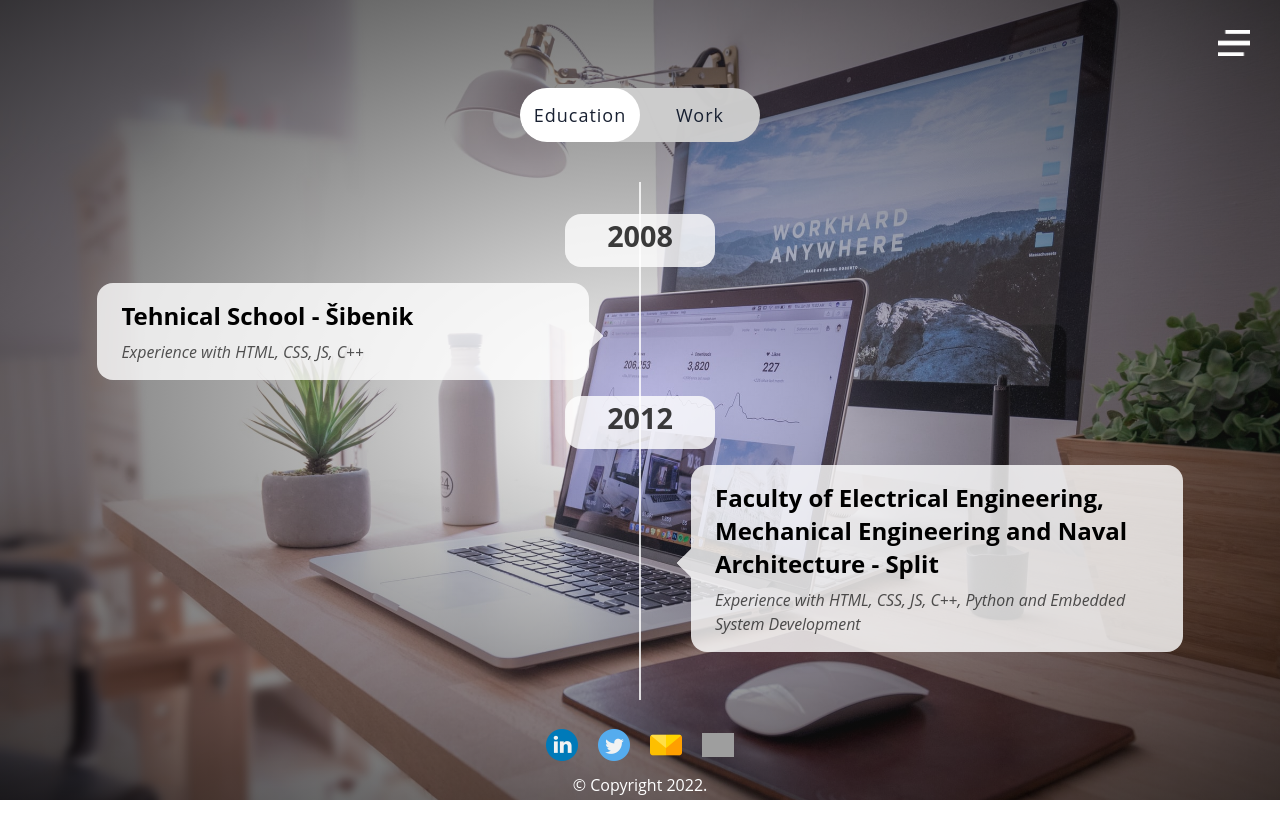
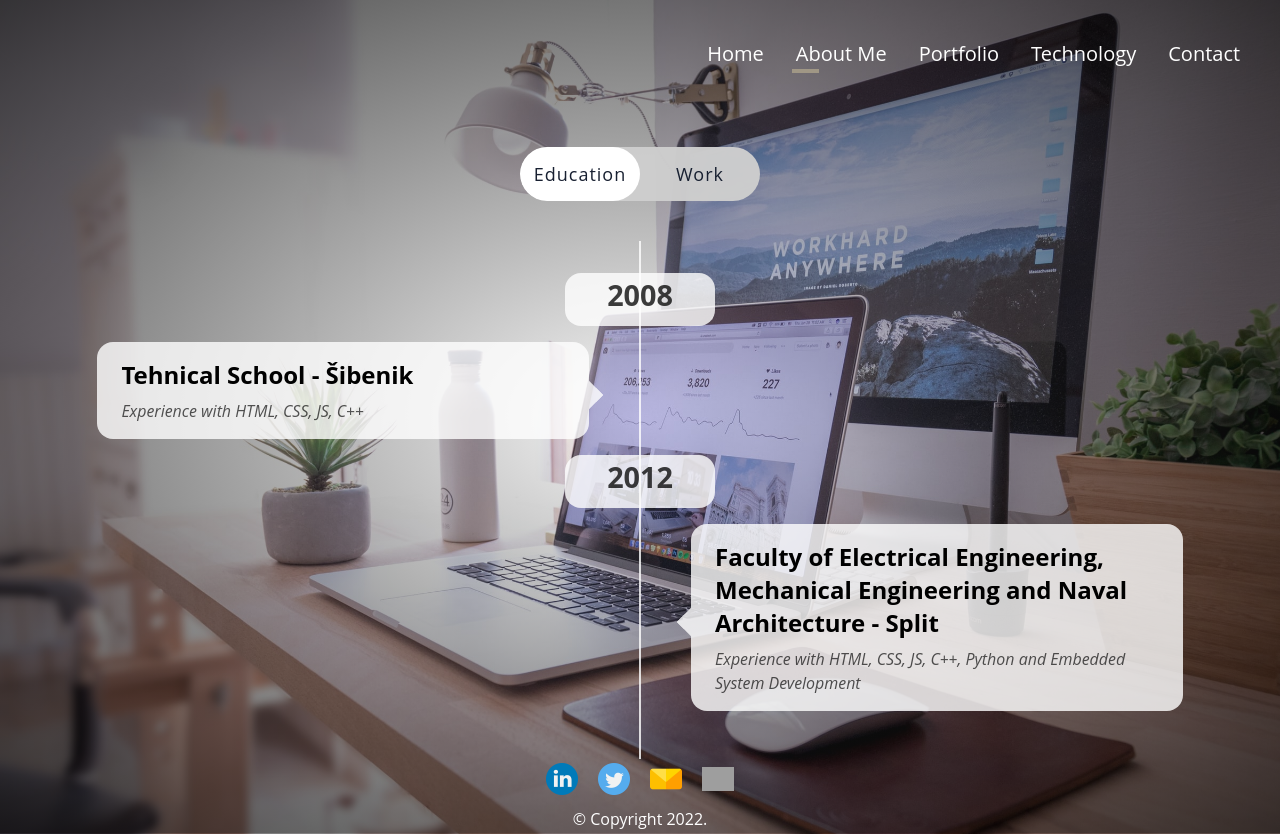
Before and after one commit to IvanMilovac/personal-portfolio-page, a React app: page /about in a window 1280 px wide. Before the commit the page ends 800 px from the top, so only its background shows below. Built offline with nearby package versions, Linux system fonts and the light colour scheme; grey boxes are pictures that could not be loaded.

Commit message:
Navbar refactor to mobile first, added sass function for breakpoints

```diff
--- a/src/components/App.scss
+++ b/src/components/App.scss
@@ -1,6 +1,7 @@
 @use "../scss/2-base/mixins";
 
 html {
+  overflow-y: overlay;
   body {
     min-height: 100vh;
     min-height: -webkit-fill-available;
--- a/src/components/shared/Navbar.scss
+++ b/src/components/shared/Navbar.scss
@@ -1,102 +1,89 @@
 @use "../../scss/2-base/variables";
 @use "../../scss/2-base/mixins";
+@use "../../scss/2-base/functions";
 
 nav {
-  @include mixins.flexContainer(flex-end);
   flex: 0 1 auto;
-  padding: 1.5rem 4rem;
+  padding: 2.5rem;
   width: 100%;
-  max-width: 1560px;
+  max-width: 1440px;
   margin: 0 auto;
-  span {
-    display: none;
-  }
   ul {
-    @include mixins.flexContainer($gap: 2rem);
-    margin: 0;
-    padding: 0;
+    position: absolute;
+    top: 0;
+    right: 0;
+    bottom: 0;
+    left: 100%;
+    z-index: 9990;
+    @include mixins.flexContainer(
+      $gap: 3.5rem,
+      $dir: column,
+      $mainAlign: flex-start
+    );
+    padding: 8rem 5rem;
+    background: rgba(0, 0, 0, 0.975);
     li {
       display: inline-block;
       list-style-type: none;
       position: relative;
-      &::after {
-        content: "";
-        position: absolute;
-        bottom: -6px;
-        left: -4px;
-        height: 4px;
-        width: 0%;
-        background: rgb(160, 151, 133);
-        transition: width 0.5s ease;
-      }
-      &:hover::after {
-        width: 30%;
-      }
+      text-transform: uppercase;
     }
+    transition: left 0.3s ease;
+  }
+  .show {
+    left: 5%;
   }
   img {
     position: absolute;
     top: 1.9rem;
     right: 1.9rem;
-    display: none;
     width: 2rem;
   }
-  @include mixins.mediaQuery(1024px) {
-    span {
-      display: inherit;
-      position: absolute;
-      top: 1rem;
-      right: 2rem;
-      z-index: 2;
-      font-size: 3.5rem;
-      color: white;
-      cursor: pointer;
-    }
-    ul {
-      position: absolute;
-      top: 0;
-      right: 0;
-      left: 100%;
-      bottom: 0;
-      z-index: 9999;
-      flex-direction: column;
-      justify-content: flex-start;
-      gap: 4rem;
-      padding: 8rem 5rem;
-      background: rgba(0, 0, 0, 0.975);
-      li {
-        text-transform: uppercase;
-        &::after {
-          top: 0;
-          bottom: 0;
-          left: 100%;
-          right: 0;
-          height: 0;
-          width: 2px;
-        }
-      }
-      transition: left 0.3s ease;
-    }
-    .show {
-      left: 65%;
-    }
-    img {
-      display: inherit;
-    }
+  span {
+    display: inherit;
+    position: absolute;
+    top: 0.25rem;
+    right: 1.9rem;
+    z-index: 9999;
+    font-size: 3.5rem;
+    color: white;
+    cursor: pointer;
   }
 
-  @include mixins.mediaQuery(768px) {
+  @include mixins.mediaQuery(functions.breakpoints($size: "md")) {
     .show {
       left: 20%;
     }
   }
-
-  @include mixins.mediaQuery(540px) {
-    .show {
-      left: 5%;
+  @include mixins.mediaQuery(functions.breakpoints($size: "lg")) {
+    ul {
+      position: inherit;
+      background: transparent;
+      @include mixins.flexContainer($gap: 2rem, $mainAlign: flex-end);
+      margin: 0;
+      padding: 0;
+      li {
+        text-transform: capitalize;
+        &::after {
+          content: "";
+          position: absolute;
+          bottom: -6px;
+          left: -4px;
+          height: 4px;
+          width: 0%;
+          background: rgb(160, 151, 133);
+          transition: width 0.5s ease;
+        }
+        &:hover::after {
+          width: 30%;
+        }
+      }
     }
     img {
-      width: 2rem;
+      display: none;
+    }
+    span {
+      display: none;
     }
   }
 }
--- /dev/null
+++ b/src/scss/2-base/_functions.scss
@@ -0,0 +1,5 @@
+@use "./variables";
+
+@function breakpoints($size) {
+  @return map-get(variables.$breakpoints, $size);
+}
--- a/src/scss/2-base/_variables.scss
+++ b/src/scss/2-base/_variables.scss
@@ -6,4 +6,10 @@ $bgColor1: #222;
 $bgColor2: #444;
 $yearBgColor: #333;
 
+$breakpoints: (
+  "sm": 550px,
+  "md": 768px,
+  "lg": 1024px,
+);
+
 $breakpoint: 700px;
--- a/src/scss/index.scss
+++ b/src/scss/index.scss
@@ -1,3 +1,2 @@
 @use "./0-globals/globals";
 @use "./1-resets/resets";
-@use "./2-base/mixins";
```
